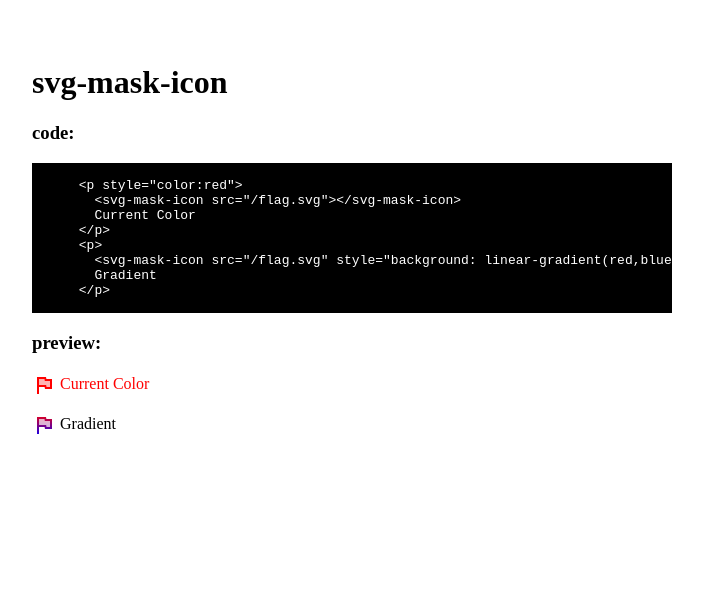
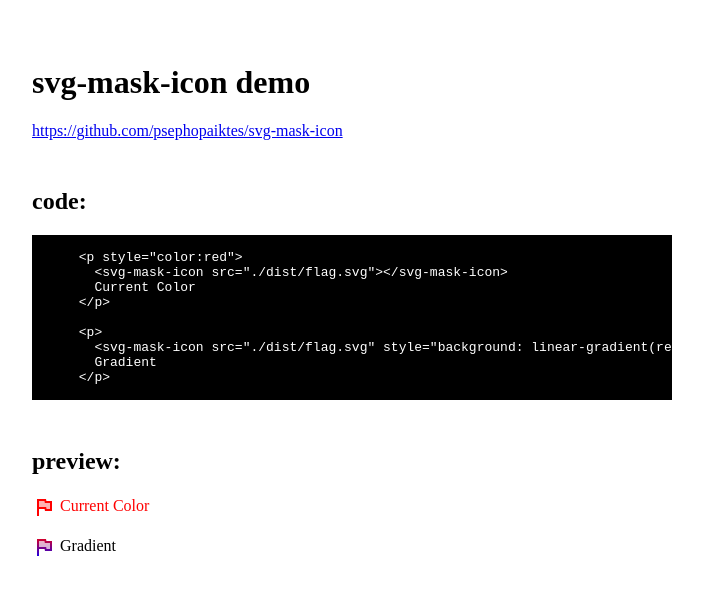
Before and after one commit to psephopaiktes/svg-mask-icon, a website built with Vite: page index.html in a window 1280 px wide. Shown: the whole page, without its empty margins (288-991 px from the left). Built offline with nearby package versions, Linux system fonts and the light colour scheme.

Commit message:
update demo page

```diff
--- a/index.html
+++ b/index.html
@@ -1,9 +1,10 @@
 <!doctype html>
 
 <html>
+
 <head>
   <meta charset="utf-8" />
-    <title>Demo</title>
+  <title>svg-mask-icon demo</title>
   <script type="module" src="./dist/svg-mask-icon.js"></script>
   <style>
     body {
@@ -11,13 +12,16 @@
       margin: 64px auto;
       padding-inline: 32px;
     }
+
     section {
       border-block-start: 2px solid currentColor;
       margin-block-start: 48px;
     }
+
     h2 {
       margin-block-start: 48px;
     }
+
     pre {
       background: #000;
       color: #fff;
@@ -26,29 +30,34 @@
 </head>
 
 <body>
-    <h1>svg-mask-icon</h1>
+  <h1>svg-mask-icon demo</h1>
+  <a href="https://github.com/psephopaiktes/svg-mask-icon" target="_blank">
+    https://github.com/psephopaiktes/svg-mask-icon
+  </a>
 
-    <h3>code:</h3>
+  <h2>code:</h2>
   <pre><code>
       &lt;p style=&quot;color:red&quot;&gt;
-        &lt;svg-mask-icon src=&quot;/flag.svg&quot;&gt;&lt;/svg-mask-icon&gt;
+        &lt;svg-mask-icon src=&quot;./dist/flag.svg&quot;&gt;&lt;/svg-mask-icon&gt;
         Current Color
       &lt;/p&gt;
+
       &lt;p&gt;
-        &lt;svg-mask-icon src=&quot;/flag.svg&quot; style=&quot;background: linear-gradient(red,blue)&quot;&gt;&lt;/svg-mask-icon&gt;
+        &lt;svg-mask-icon src=&quot;./dist/flag.svg&quot; style=&quot;background: linear-gradient(red,blue)&quot;&gt;&lt;/svg-mask-icon&gt;
         Gradient
       &lt;/p&gt;
     </code></pre>
 
-    <h3>preview:</h3>
+  <h2>preview:</h2>
   <p style="color:red">
-      <svg-mask-icon src="/flag.svg"></svg-mask-icon>
+    <svg-mask-icon src="./dist/flag.svg"></svg-mask-icon>
     Current Color
   </p>
   <p>
-      <svg-mask-icon aria-label="aaa" src="/flag.svg" style="background: linear-gradient(red,blue)"></svg-mask-icon>
+    <svg-mask-icon aria-label="aaa" src="./dist/flag.svg" style="background: linear-gradient(red,blue)"></svg-mask-icon>
     Gradient
   </p>
 </body>
 </body>
+
 </html>
--- a/package.json
+++ b/package.json
@@ -10,7 +10,7 @@
 	},
 	"license": "MIT",
 	"scripts": {
-    "start": "vite",
+		"start": "vite --open",
 		"dev": "vite",
 		"build": "vite build",
 		"preview": "vite preview"
```
Lines whose indentation alone changed are shown as unchanged.
